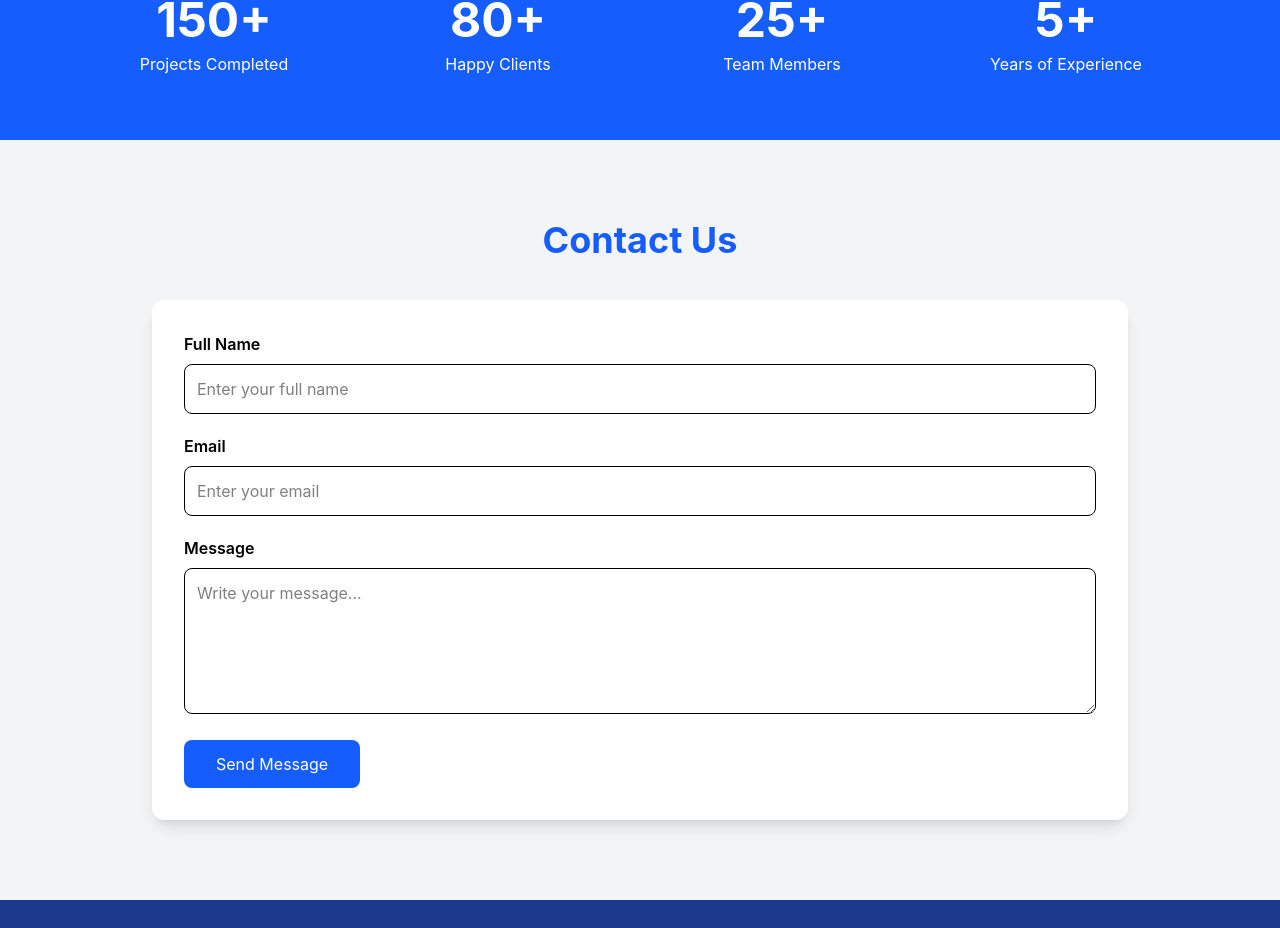
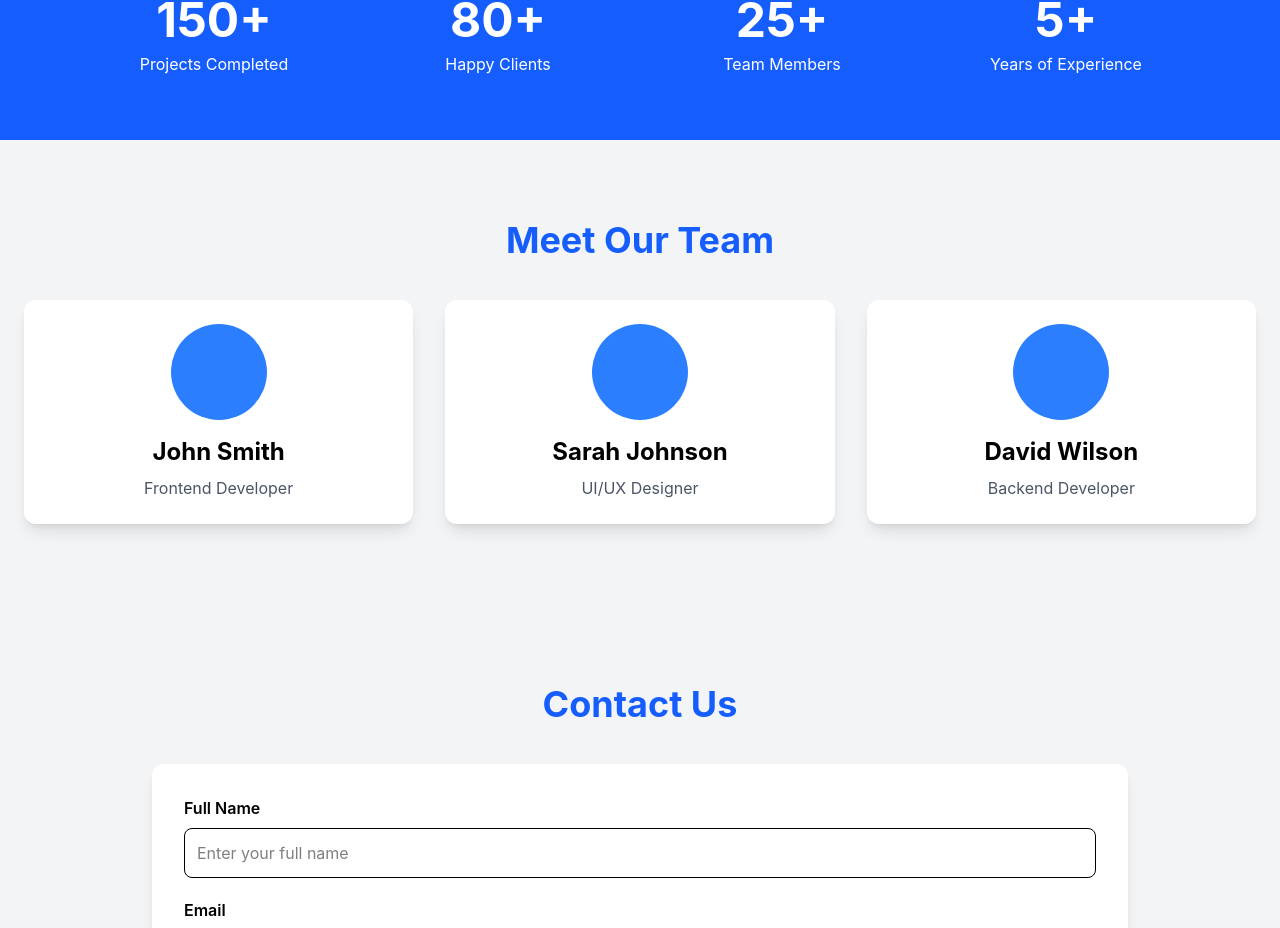
Before and after one commit to ShankaragoudaRsasanur/company-website-react, a React (Vite) app: page / in a window 1280 px wide. Shown: the part 1412-2340 px from the top of the page. Built offline with nearby package versions, Linux system fonts and the light colour scheme.

Commit message:
Added Team section

```diff
--- a/src/Pages/Home.jsx
+++ b/src/Pages/Home.jsx
@@ -3,6 +3,7 @@ import Hero from "../components/Hero";
 import Services from "../components/Services";
 import About from "../components/About";
 import Stats from "../components/Stats";
+import Team from "../components/Team";
 import Contact from "../components/Contact";
 import Footer from "../components/Footer";
 
@@ -14,6 +15,7 @@ function Home() {
       <Services />
       <About />
       <Stats />
+      <Team />
       <Contact />
       <Footer />
     </>
--- /dev/null
+++ b/src/components/Team.jsx
@@ -0,0 +1,52 @@
+function Team() {
+  const members = [
+    {
+      name: "John Smith",
+      role: "Frontend Developer",
+    },
+    {
+      name: "Sarah Johnson",
+      role: "UI/UX Designer",
+    },
+    {
+      name: "David Wilson",
+      role: "Backend Developer",
+    },
+  ];
+
+  return (
+    <section className="py-20 bg-gray-100">
+      <div className="max-w-7xl mx-auto px-6">
+
+        <h2 className="text-4xl font-bold text-center text-blue-600 mb-10">
+          Meet Our Team
+        </h2>
+
+        <div className="grid md:grid-cols-3 gap-8">
+
+          {members.map((member, index) => (
+            <div
+              key={index}
+              className="bg-white rounded-xl shadow-lg p-6 text-center"
+            >
+              <div className="w-24 h-24 rounded-full bg-blue-500 mx-auto mb-4"></div>
+
+              <h3 className="text-2xl font-bold">
+                {member.name}
+              </h3>
+
+              <p className="text-gray-600 mt-2">
+                {member.role}
+              </p>
+
+            </div>
+          ))}
+
+        </div>
+
+      </div>
+    </section>
+  );
+}
+
+export default Team;
```
